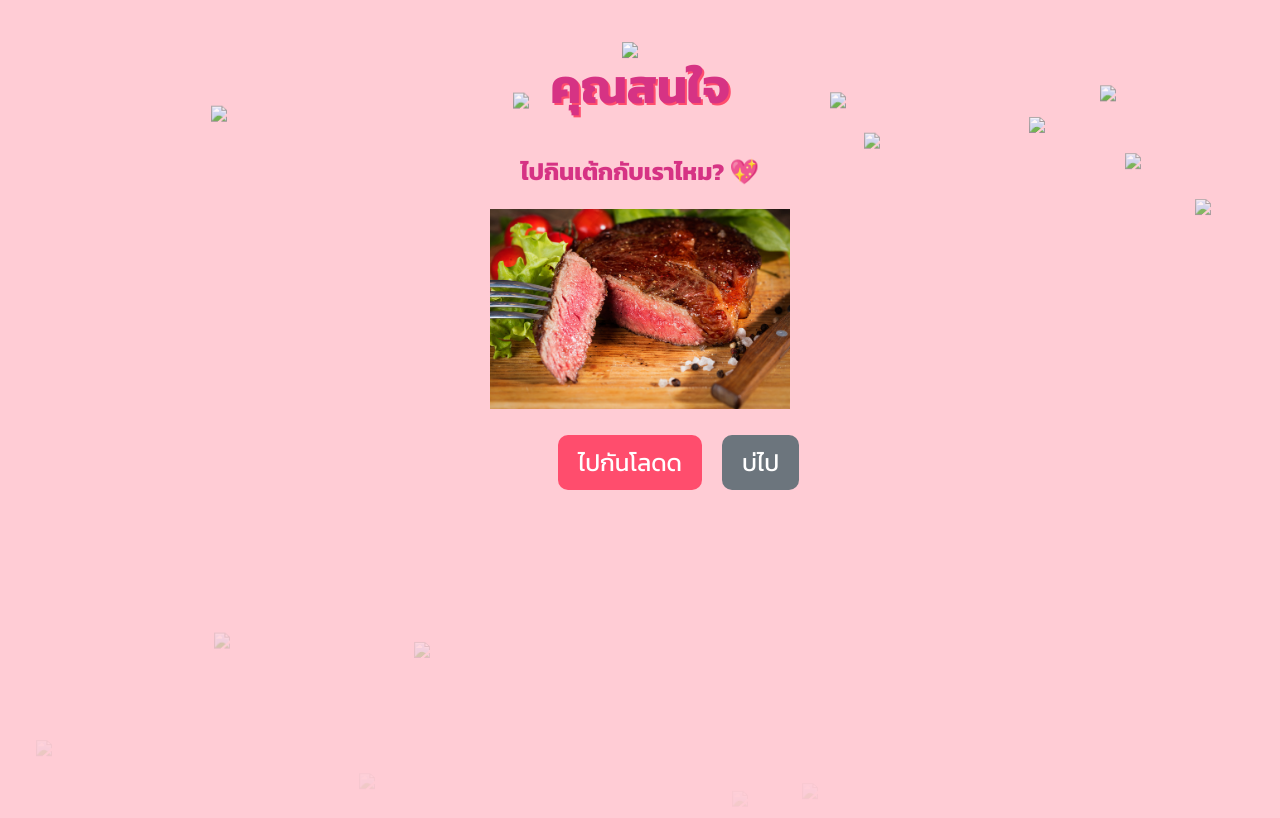
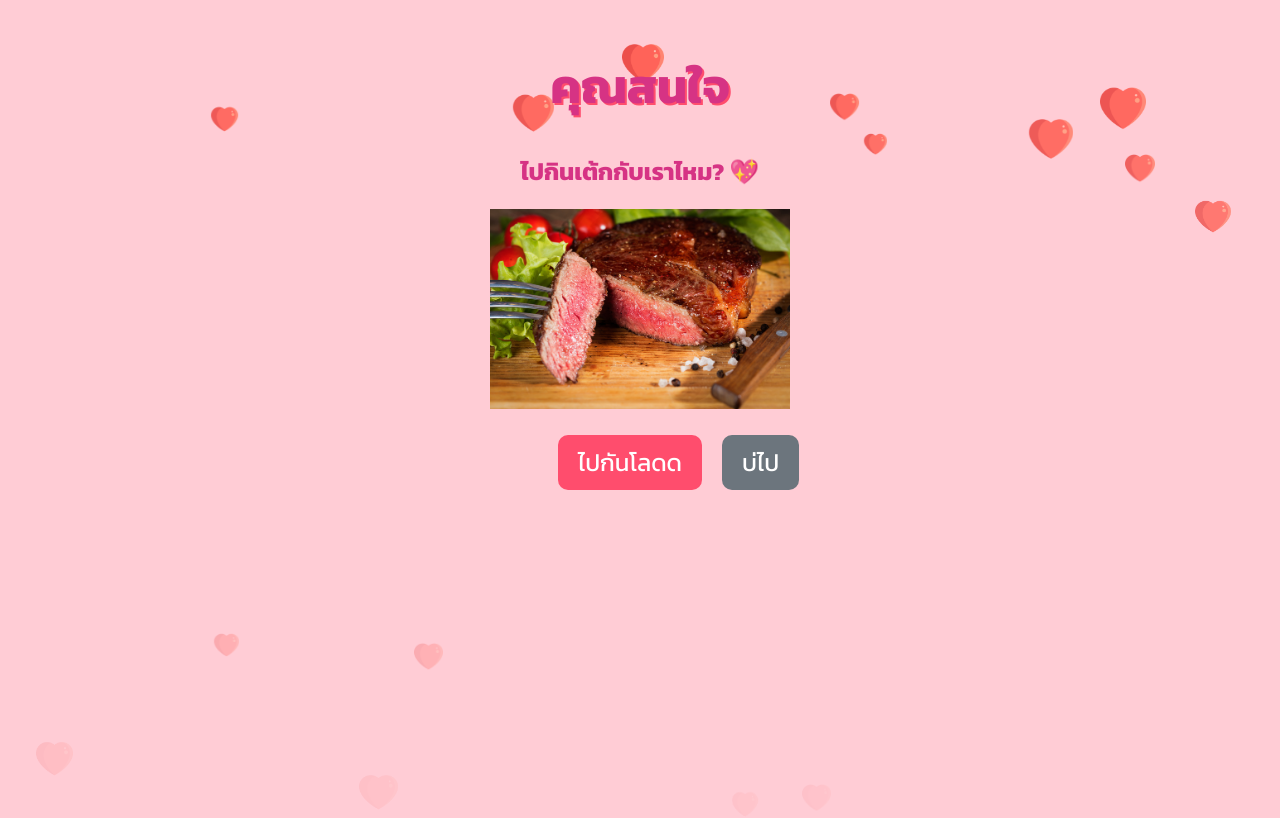
Before and after one commit to aum-apichart/foryou, a plain HTML site: page index.html in a window 1280 px wide. Drawn offline with Linux system fonts and the light colour scheme.

Commit message:
Update index.html

```diff
--- a/index.html
+++ b/index.html
@@ -96,7 +96,7 @@
             for (let i = 0; i < 15; i++) {
                 let heart = document.createElement('img');
                 heart.classList.add('heart');
-                heart.src = 'img/heart.png'; // ใช้รูปหัวใจจากโฟลเดอร์ img
+                heart.src = 'heart.png'; // ใช้รูปหัวใจจากโฟลเดอร์ img
                 heart.style.left = `${Math.random() * 100}vw`;
                 heart.style.animationDuration = `${4 + Math.random() * 3}s`;
                 heart.style.width = `${20 + Math.random() * 30}px`; // ขนาดสุ่ม
```
